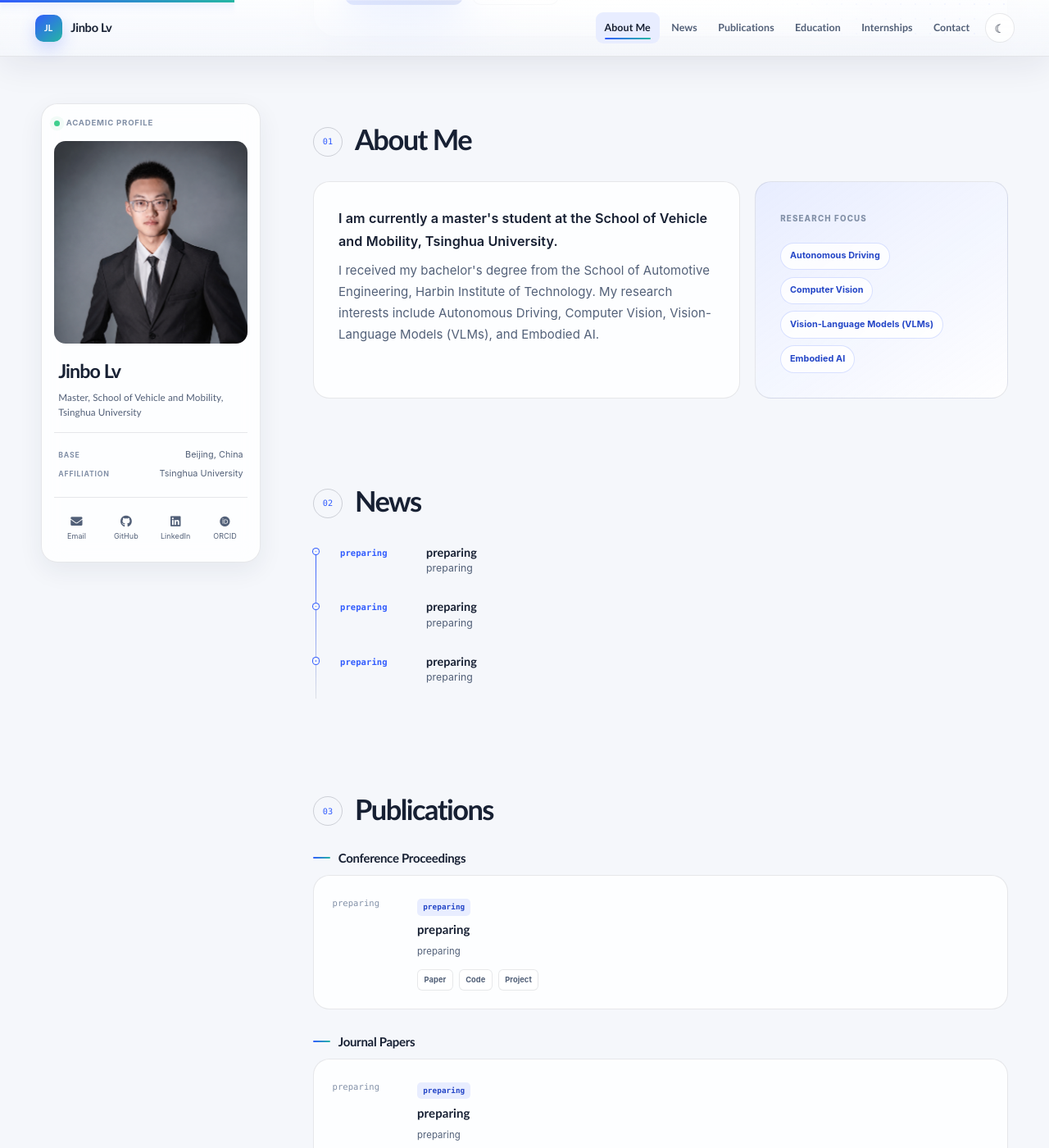
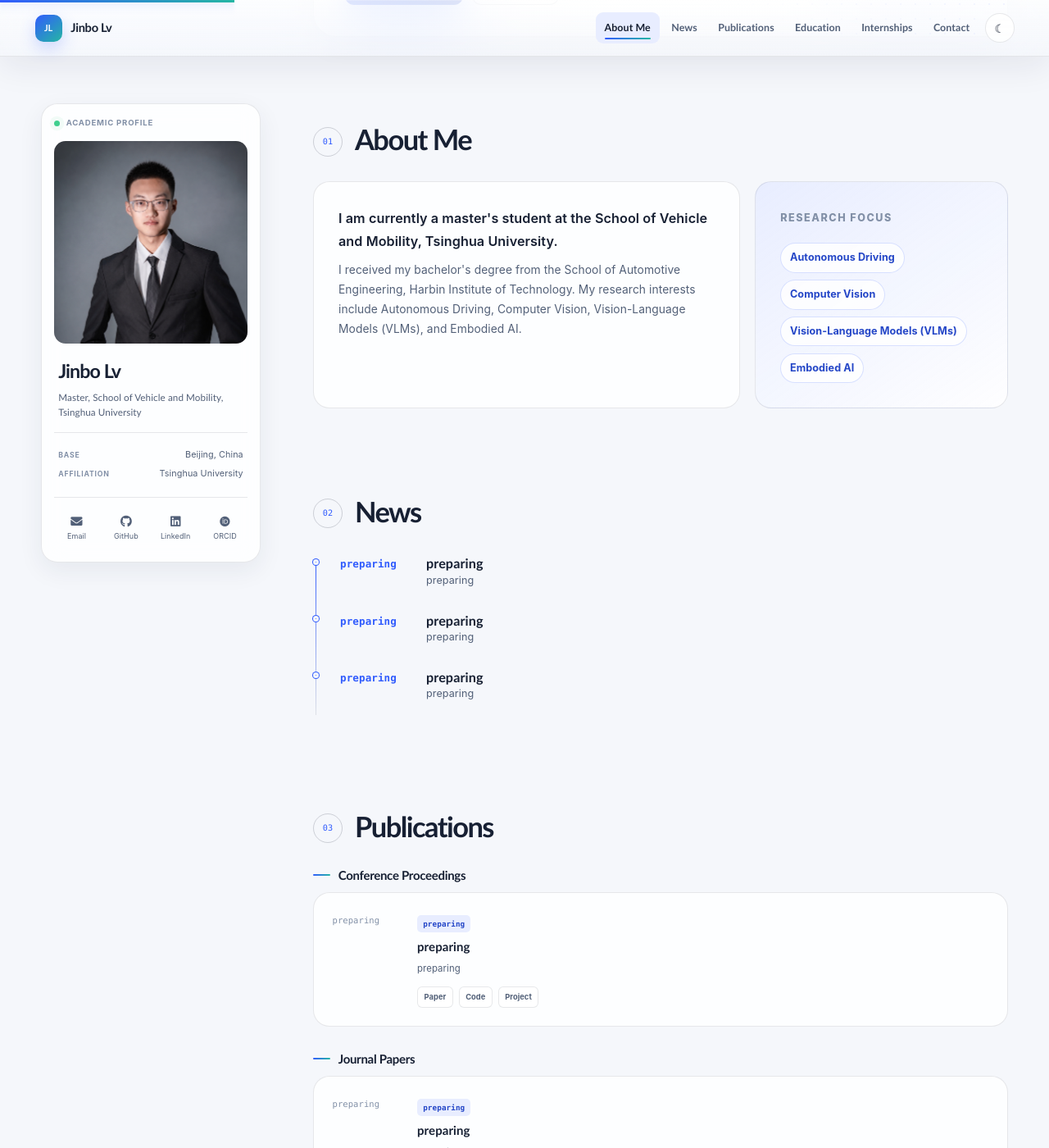
Before and after one commit to JinboLv/JinboLv.github.io, a Jekyll site: the page built from _pages/about.md, in a window 1280 px wide and 1400 px high, scrolled down 347 px. Shown: the whole window at 82% size. Built offline with Jekyll 4.4.1, drawn with Linux system fonts in a browser that asks for light colours; some web fonts are replaced.

Commit message:
Optimize font size

```diff
--- a/assets/css/main.scss
+++ b/assets/css/main.scss
@@ -139,6 +139,9 @@ h1:before, .anchor:before {
   --masthead-height: 68px;
   --main-top-space: 3.8rem;
   --ease-out: cubic-bezier(0.22, 1, 0.36, 1);
+  --content-title-size: 1.08rem;
+  --content-body-size: 0.92rem;
+  --content-meta-size: 0.84rem;
 }
 
 [data-theme="dark"] {
@@ -865,8 +868,8 @@ button:focus-visible {
 .about-copy:hover,
 .focus-card:hover { border-color: var(--line-strong); transform: translateY(-4px); box-shadow: var(--shadow-sm); }
 
-.about-copy p { color: var(--ink-soft); }
-.about-copy .lead-copy { color: var(--ink); font-size: 1.08rem; font-weight: 600; }
+.about-copy p { color: var(--ink-soft); font-size: var(--content-body-size); }
+.about-copy .lead-copy { color: var(--ink); font-size: var(--content-title-size); font-weight: 600; }
 
 .focus-card {
   background: linear-gradient(145deg, var(--brand-soft), var(--surface));
@@ -874,7 +877,7 @@ button:focus-visible {
 
 .focus-card__label {
   color: var(--ink-faint);
-  font-size: 0.65rem;
+  font-size: var(--content-meta-size);
   font-weight: 800;
   letter-spacing: 0.12em;
   text-transform: uppercase;
@@ -897,7 +900,7 @@ button:focus-visible {
   border: 1px solid rgba(49, 92, 253, 0.18);
   border-radius: 999px;
   background: var(--surface);
-  font-size: 0.72rem;
+  font-size: var(--content-meta-size);
   font-weight: 650;
 }
 
@@ -941,14 +944,14 @@ button:focus-visible {
 .timeline-item time {
   color: var(--brand);
   font-family: Monaco, Consolas, monospace;
-  font-size: 0.7rem;
+  font-size: var(--content-meta-size);
   font-weight: 700;
 }
 
 .timeline-item h3,
 .timeline-item p { margin: 0; }
-.timeline-item h3 { color: var(--ink); font-size: 0.96rem; }
-.timeline-item p { color: var(--ink-soft); font-size: 0.82rem; }
+.timeline-item h3 { color: var(--ink); font-size: var(--content-title-size); }
+.timeline-item p { color: var(--ink-soft); font-size: var(--content-meta-size); }
 
 /* Internships */
 .internship-list {
@@ -997,7 +1000,7 @@ button:focus-visible {
 
 .page__content .internship-card__content h3 {
   margin: 0;
-  font-size: 1.08rem;
+  font-size: var(--content-title-size);
   line-height: 1.4;
 }
 
@@ -1017,12 +1020,12 @@ button:focus-visible {
 
 .internship-card__position {
   color: var(--ink);
-  font-size: 0.92rem;
+  font-size: var(--content-body-size);
 }
 
 .internship-card__meta {
   color: var(--ink-soft);
-  font-size: 0.84rem;
+  font-size: var(--content-meta-size);
   font-style: italic;
   line-height: 1.55;
 }
@@ -1036,7 +1039,7 @@ button:focus-visible {
 
 .page__content .internship-card__work li {
   margin: 0.05rem 0;
-  font-size: 0.88rem;
+  font-size: var(--content-body-size);
   line-height: 1.55;
 }
 
@@ -1201,7 +1204,7 @@ button:focus-visible {
   padding: 1.25rem 1.4rem 1.25rem 2.2rem;
   color: var(--ink-soft);
   border-bottom: 1px solid var(--line);
-  font-size: 0.82rem;
+  font-size: var(--content-body-size);
   line-height: 1.7;
   transition: color 0.2s ease, background 0.25s ease;
 }
@@ -1228,7 +1231,7 @@ button:focus-visible {
 .education-list time {
   color: var(--brand);
   font-family: Monaco, Consolas, monospace;
-  font-size: 0.68rem;
+  font-size: var(--content-meta-size);
   font-style: italic;
   font-weight: 700;
   white-space: nowrap;
```
